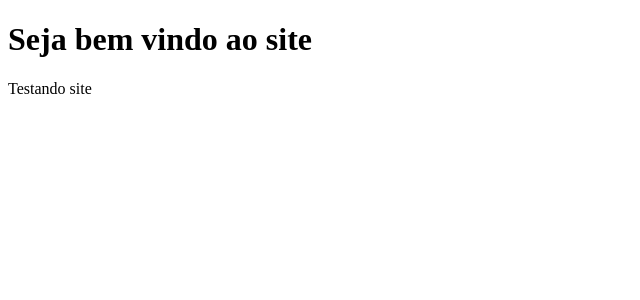
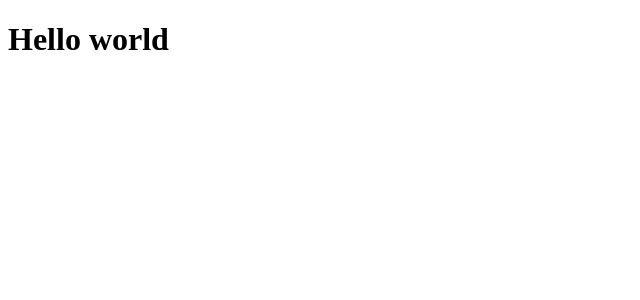
Before and after one commit to tiagokloehnn/cloneTabNews, a Next.js app: page / in a window 1280 px wide. Shown: the top 300 px of the page, without its empty margins (0-640 px from the left). Built offline with nearby package versions, Linux system fonts and the light colour scheme.

Commit message:
alterando a descrição dentro do pasta index.js

```diff
--- a/pages/index.js
+++ b/pages/index.js
@@ -1,8 +1,7 @@
 function Home() {
     return (
         <div>
-            <h1>Seja bem vindo ao site</h1>
-            <p>Testando site</p>
+            <h1>Hello world</h1>
         </div>
     );
 
```
